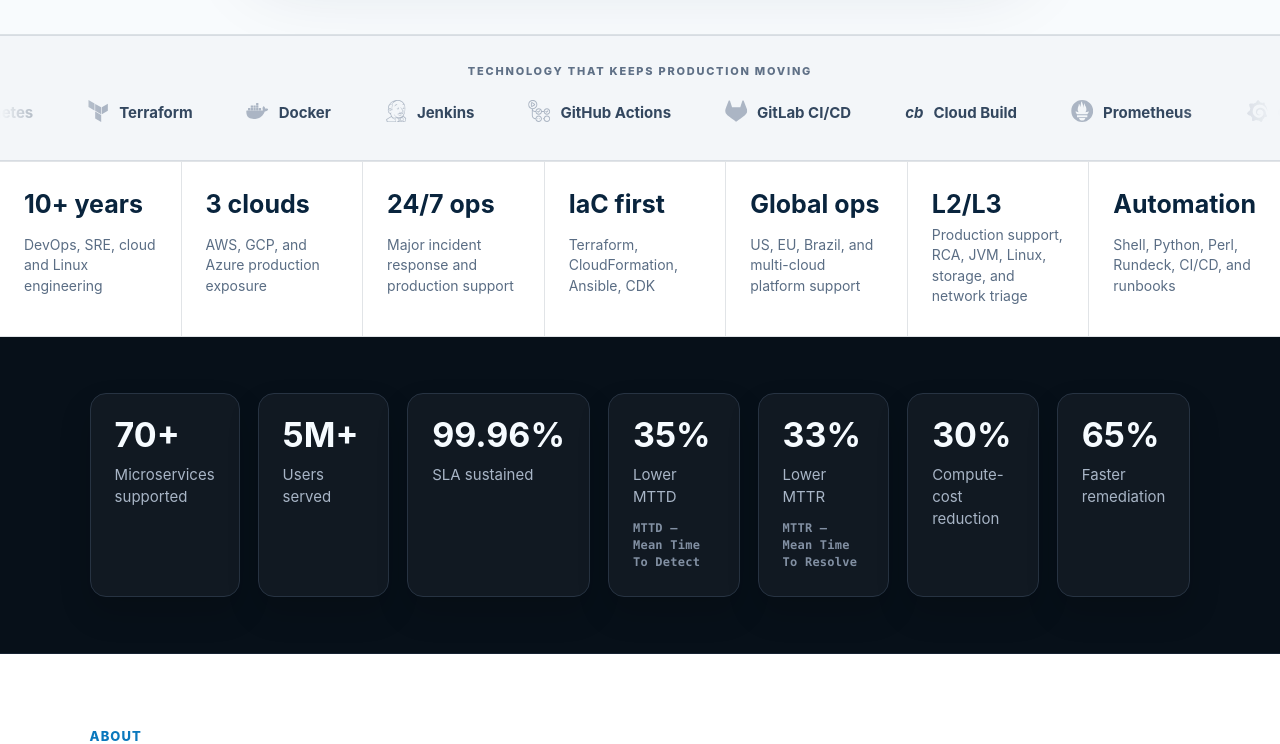
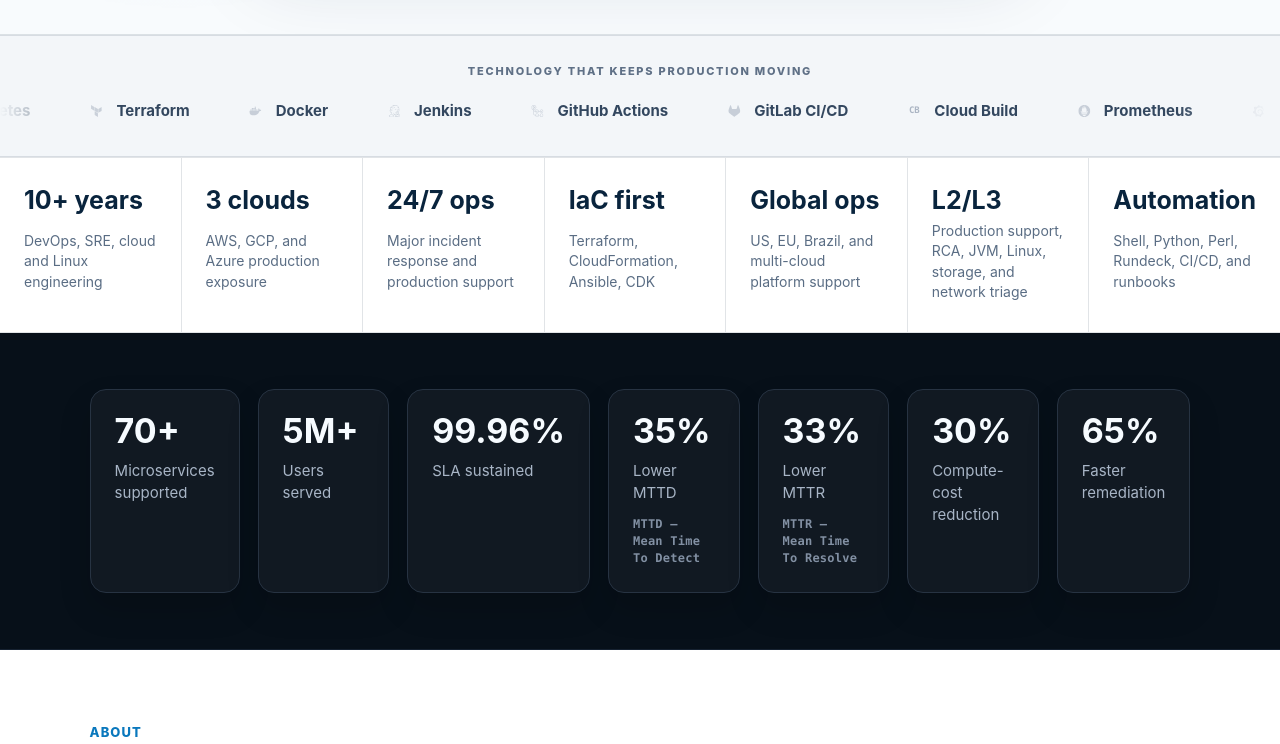
Before and after one commit to mohammed-DevRE/mohammed-khan-portfolio, a React (Vite) app: page / in a window 1280 px wide. Shown: the part 1070-1814 px from the top of the page. Built offline with nearby package versions, Linux system fonts and the light colour scheme.

Commit message:
Add tech-logo and contact-logo styles

```diff
--- a/src/styles.css
+++ b/src/styles.css
@@ -565,6 +565,7 @@
 .skill-group span {
   display: inline-flex;
   align-items: center;
+  gap: 7px;
   min-height: 28px;
   padding: 5px 10px;
   border: 1px solid #cfe6ef;
@@ -1131,7 +1132,43 @@
 .marquee-track span { display: inline-flex; align-items: center; gap: 10px; margin-right: 54px; color: #33475f; font-size: 15px; font-weight: 720; white-space: nowrap; }
 .marquee-track svg { width: 22px; height: 22px; color: #7c8ba0; opacity: .6; transition: opacity 200ms ease, color 200ms ease; }
 .marquee-track span:hover svg { color: var(--teal); opacity: 1; }
+.marquee-track .tech-logo { width: 22px; height: 22px; border: 0; border-radius: 0; background: none; color: #7c8ba0; font-size: 9px; opacity: .6; transition: opacity 200ms ease, color 200ms ease; }
+.marquee-track span:hover .tech-logo { color: var(--teal); opacity: 1; }
 @keyframes marquee { to { transform: translateX(-50%); } }
+
+.tech-logo {
+  --logo-color: #13a7a2;
+  display: inline-grid;
+  place-items: center;
+  width: 20px;
+  height: 20px;
+  flex: 0 0 20px;
+  border: 1px solid color-mix(in srgb, var(--logo-color) 45%, transparent);
+  border-radius: 6px;
+  background: color-mix(in srgb, var(--logo-color) 16%, #ffffff);
+  color: var(--logo-color);
+  font-family: "SFMono-Regular", Consolas, "Liberation Mono", monospace;
+  font-size: 8px;
+  font-style: normal;
+  font-weight: 900;
+  letter-spacing: -.02em;
+  line-height: 1;
+  text-transform: uppercase;
+}
+.tech-logo svg { width: 12px; height: 12px; }
+.tech-logo--brand { --logo-color: var(--blue); }
+
+.contact-logo {
+  display: inline-grid;
+  place-items: center;
+  width: 34px;
+  height: 34px;
+  flex: 0 0 34px;
+  border-radius: 8px;
+  color: #fff;
+}
+.contact-logo.email { background: linear-gradient(135deg, var(--blue), var(--blue-strong)); }
+.contact-logo.linkedin { background: #0a66c2; }
 
 .hero-facts { border-color: var(--line); background: #ffffff; }
 .hero-fact { border-color: var(--line); }
@@ -1154,7 +1191,6 @@
 .case-details div { border-color: var(--line); }
 .tags span, .skill-group span { border-color: rgba(19,167,162,.28); color: #0f6f6b; background: rgba(19,167,162,.08); }
 .resume-card span { color: var(--muted); }
-.contact-links { grid-template-columns: minmax(280px, 560px); }
 .contact-links a { justify-content: center; min-height: 84px; color: #16324c; }
 footer { color: #08213d; }
 
@@ -1171,6 +1207,6 @@
   html { scroll-behavior: auto; }
   *, *::before, *::after { animation-duration: .01ms !important; animation-iteration-count: 1 !important; scroll-behavior: auto !important; transition-duration: .01ms !important; }
   .marquee-track { transform: none; flex-wrap: wrap; justify-content: center; width: auto; padding: 0 24px; gap: 18px 30px; }
-  .marquee-track span:nth-child(n+11) { display: none; }
+  .marquee-track span:nth-child(n+17) { display: none; }
   .marquee-track span { margin: 0; }
 }
```
